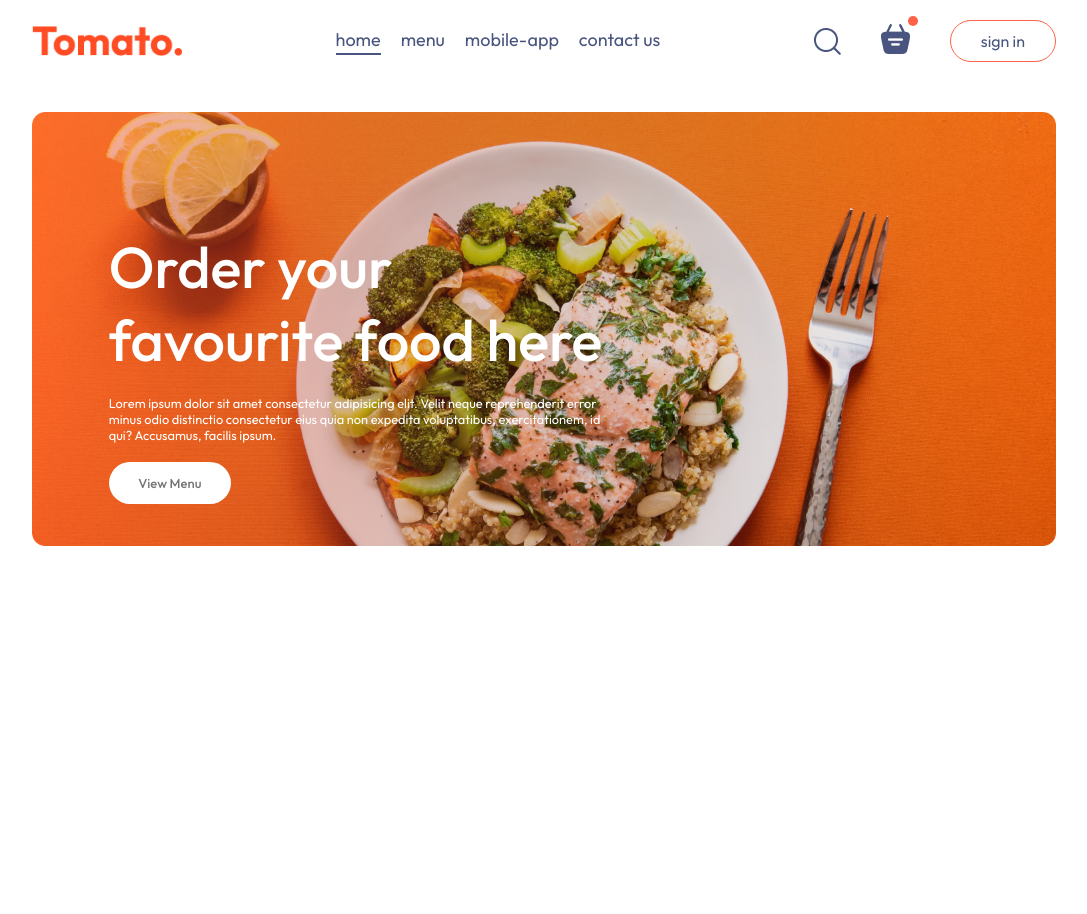
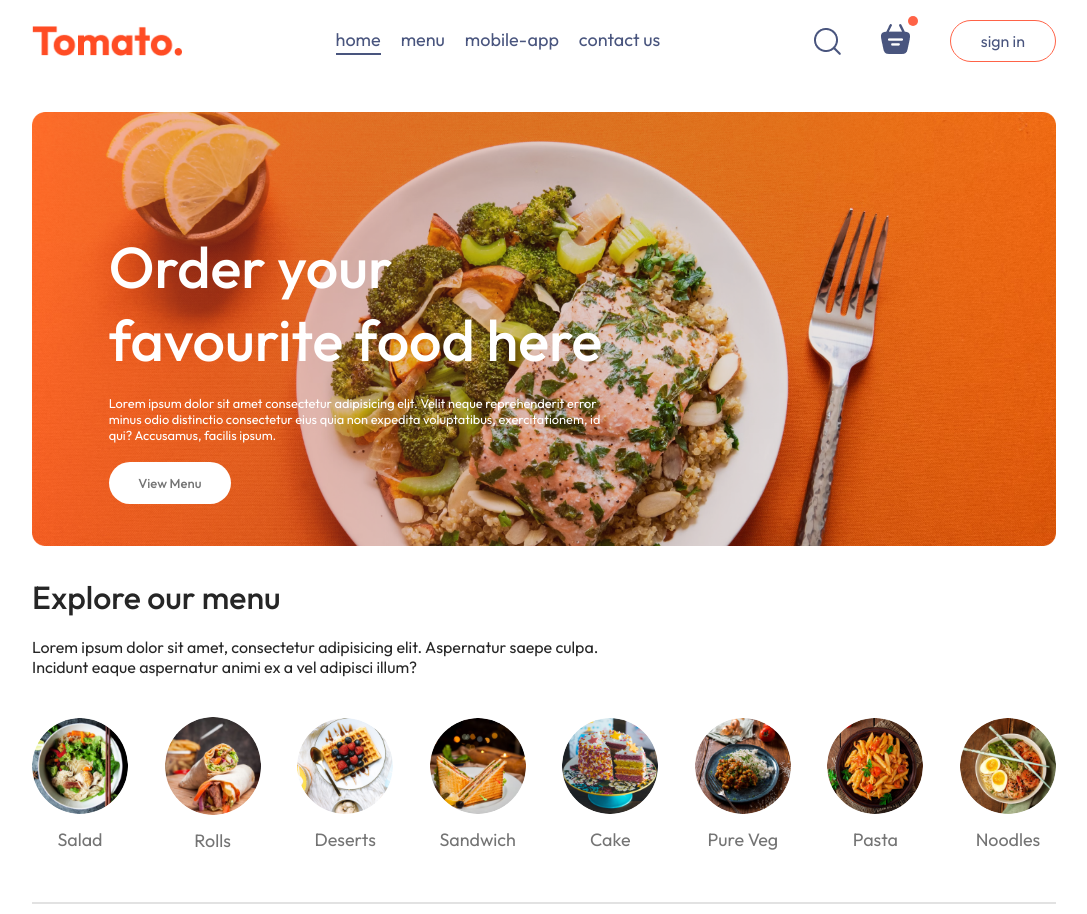
Before and after one commit to sid14-14/food-delivery-app, a React (Vite) app in the folder frontend/: page / in a window 1280 px wide. Shown: the whole page, without its empty margins (96-1183 px from the left). Before the commit the page ends 800 px from the top, so only its background shows below. Built offline with nearby package versions, Linux system fonts and the light colour scheme.

Commit message:
created explore menu component

```diff
--- /dev/null
+++ b/frontend/src/components/ExploreMenu/ExploreMenu.css
@@ -0,0 +1,48 @@
+.explore-menu {
+  display: flex;
+  flex-direction: column;
+  gap: 20px;
+}
+.explore-menu h1 {
+  color: #262626;
+  font-weight: 500;
+}
+.explore-menu-text {
+  max-width: 60%;
+  color: #262626;
+}
+.explore-menu-list {
+  display: flex;
+  justify-content: space-between;
+  align-items: center;
+  gap: 30px;
+  text-align: center;
+  margin: 20px 0px;
+  overflow-x: scroll;
+}
+.explore-menu-list::-webkit-scrollbar {
+  display: none;
+}
+.explore-menu-list-item img {
+  width: 7.5vw;
+  min-width: 80px;
+  cursor: pointer;
+  border-radius: 50%;
+  transition: 0.2s;
+}
+.explore-menu-list-item p {
+  margin-top: 10px;
+  color: #747474;
+  font-size: max(1.4vw, 16px);
+  cursor: pointer;
+}
+.explore-menu hr {
+  margin: 10px 0px;
+  height: 2px;
+  background-color: #e2e2e2;
+  border: none;
+}
+.explore-menu-list-item .active {
+  border: 4px solid tomato;
+  padding: 2px;
+}
--- /dev/null
+++ b/frontend/src/components/ExploreMenu/ExploreMenu.jsx
@@ -0,0 +1,41 @@
+import React from "react";
+import "./ExploreMenu.css";
+import { menu_list } from "../../assets/assets";
+
+const ExploreMenu = ({ category, setCategory }) => {
+  return (
+    <>
+      <div id="explore-menu" className="explore-menu">
+        <h1>Explore our menu</h1>
+        <p className="explore-menu-text">
+          Lorem ipsum dolor sit amet, consectetur adipisicing elit. Aspernatur
+          saepe culpa. Incidunt eaque aspernatur animi ex a vel adipisci illum?
+        </p>
+        <div className="explore-menu-list">
+          {menu_list.map((item, index) => {
+            return (
+              <div
+                className="explore-menu-list-item"
+                onClick={() =>
+                  setCategory((prev) =>
+                    prev === item.menu_name ? "All" : item.menu_name
+                  )
+                }
+                key={index}>
+                <img
+                  className={category === item.menu_name ? "active" : ""}
+                  src={item.menu_image}
+                  alt=""
+                />
+                <p>{item.menu_name}</p>
+              </div>
+            );
+          })}
+        </div>
+        <hr />
+      </div>
+    </>
+  );
+};
+
+export default ExploreMenu;
--- a/frontend/src/pages/Home/Home.jsx
+++ b/frontend/src/pages/Home/Home.jsx
@@ -1,6 +1,7 @@
 import React, { useState } from "react";
 import "./Home.css";
 import Header from "../../components/Header/Header";
+import ExploreMenu from "../../components/ExploreMenu/ExploreMenu";
 
 const Home = () => {
   const [category, setCategory] = useState("All");
@@ -8,7 +9,8 @@ const Home = () => {
     <>
       <div>
         <Header />
-      </div>
+        <ExploreMenu category={category} setCategory={setCategory} />
+        </div>
     </>
   );
 };
```
